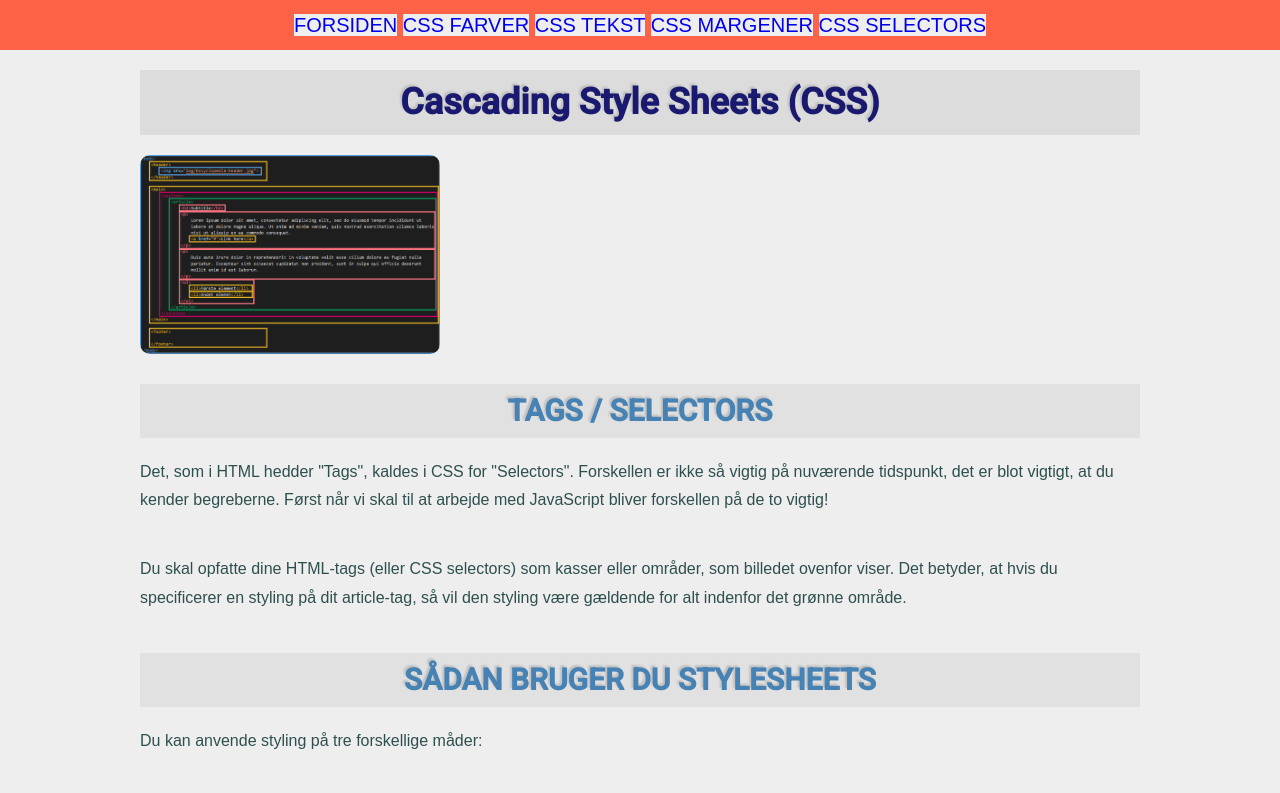
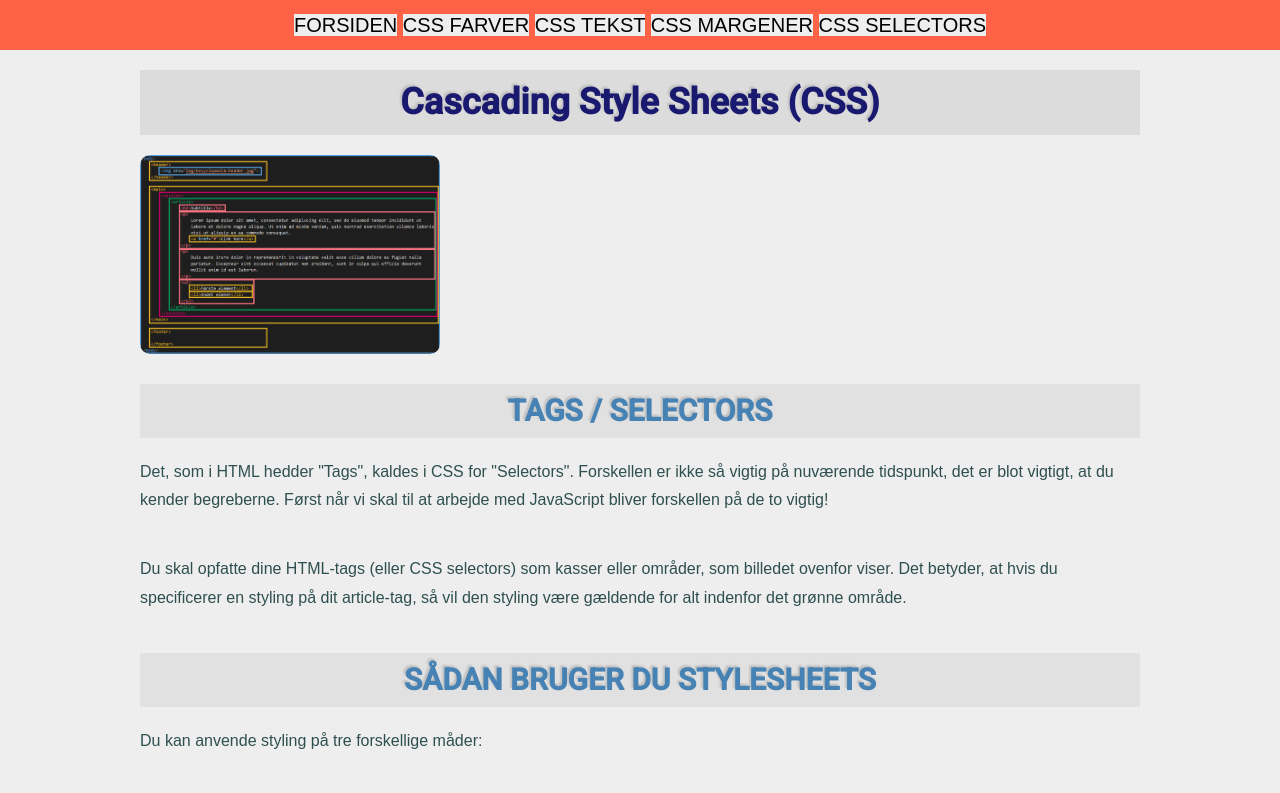
Before and after one commit to Rebeka-D-P/WebSite, a plain HTML site: page Undervisningsmateriale CSS/Undervisning/index.html in a window 1280 px wide. Shown: the top 793 px of the page. Drawn offline with Linux system fonts and the light colour scheme.

Commit message:
Added the rest of the 5th site

```diff
--- a/Undervisningsmateriale CSS/Undervisning/style.css
+++ b/Undervisningsmateriale CSS/Undervisning/style.css
@@ -103,3 +103,10 @@ p
 {
     margin-bottom: 40px;
 }
+
+header a, footer a
+{
+    color: black;
+    text-decoration: none;
+    margin: 0, 20px;
+}
```
